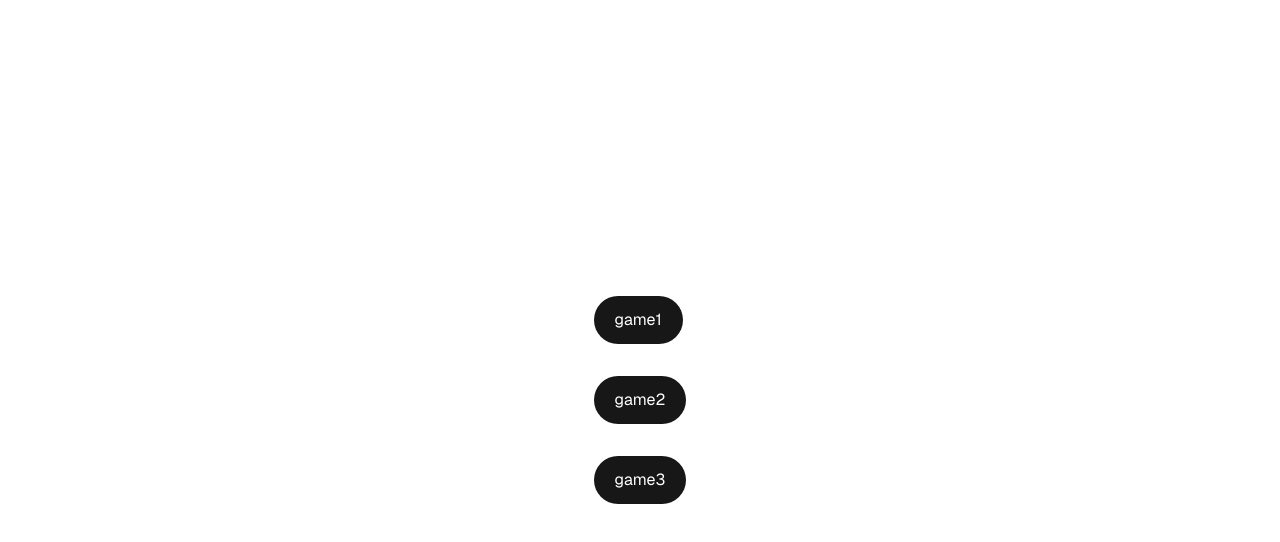
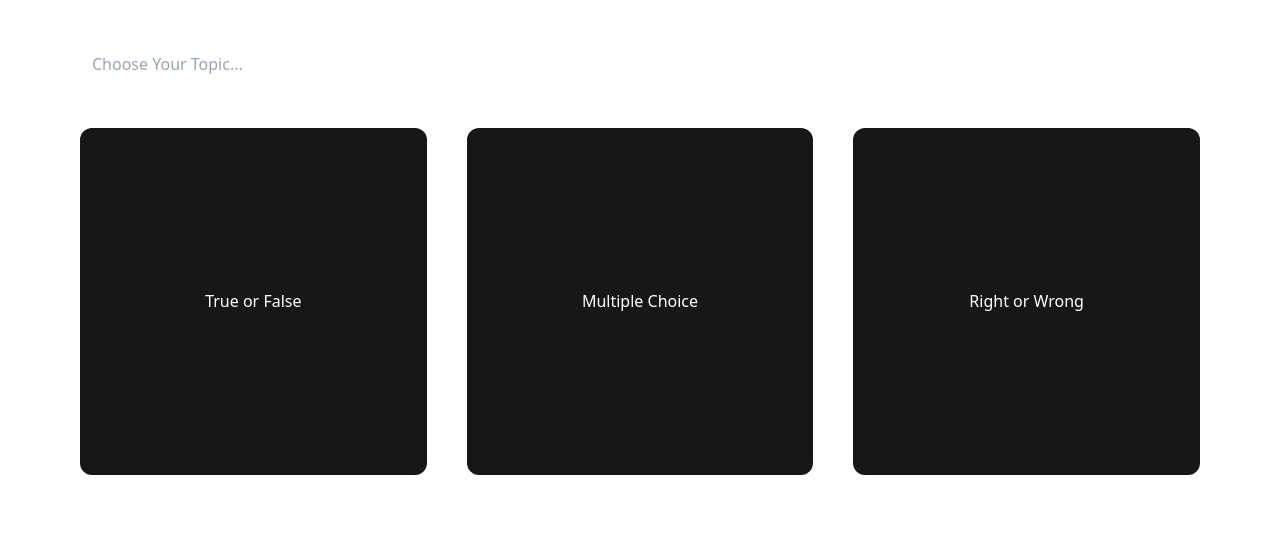
Before and after one commit to trinchngk/play2learn, a Next.js app: page / in a window 1280 px wide. Shown: the top 542 px of the page. Built offline with nearby package versions, Linux system fonts and the light colour scheme.

Commit message:
game1changes

```diff
--- a/app/game1/page.tsx
+++ b/app/game1/page.tsx
@@ -1,5 +1,77 @@
-export default function game1() {
+"use client";
+import { useSearchParams, useRouter } from "next/navigation";
+import { useState, useEffect } from "react";
+import axios from "axios";
+import React from "react";
+
+export default function Game1() {
+  const searchParams = useSearchParams();
+  const topic = searchParams.get("topic");
+  const router = useRouter();
+
+  const [gameData, setGameData] = useState<{ question: string; correctAnswer: string }[]>([]);
+  const [currIndex, setCurrIndex] = useState(0);
+  const [userScore, setUserScore] = useState(0);
+  const [gameOver, setGameOver] = useState(false);
+
+  useEffect(() => {
+    const fetchData = async () => {
+      try {
+        const response = await axios.post("https://r9s90fv4id.execute-api.us-east-1.amazonaws.com/truefalseopenai", {
+          topic: topic,
+        });
+
+        if (response.data?.questions) {
+          setGameData(response.data.questions);
+        }
+      } catch (err) {
+        console.error("Error fetching questions:", err);
+      }
+    };
+
+    fetchData();
+  }, [topic]);
+
+  const userChoice = (choice: string): void => {
+    if (gameData[currIndex]?.correctAnswer) {
+      const isCorrect = choice === gameData[currIndex].correctAnswer;
+      if (isCorrect) {
+        setUserScore((prev) => prev + 1);
+      }
+
+      if (currIndex === 9) {
+        setGameOver(true);
+      } else {
+        setCurrIndex((prev) => prev + 1);
+      }
+    }
+  };
+
   return (
-    <div>Hello</div>
+    <div style={{ textAlign: "center", marginTop: "50px" }}>
+      {gameOver ? (
+        <div>
+          <h2>Game Over!</h2>
+          <p>Your final score: {userScore} / 10</p>
+          <button onClick={() => router.push("/")}>Back to Home</button>
+        </div>
+      ) : gameData.length > 0 ? (
+        <div>
+          <h2>Question {currIndex + 1}</h2>
+          <p>{gameData[currIndex]?.question}</p>
+          <div>
+            <button onClick={() => userChoice("True")} style={{ margin: "10px", padding: "10px 20px" }}>
+              True
+            </button>
+            <button onClick={() => userChoice("False")} style={{ margin: "10px", padding: "10px 20px" }}>
+              False
+            </button>
+          </div>
+          <p>Score: {userScore}</p>
+        </div>
+      ) : (
+        <p>Loading questions...</p>
+      )}
+    </div>
   );
 }
--- a/app/page.tsx
+++ b/app/page.tsx
@@ -1,29 +1,53 @@
 'use client'
 
 import { useRouter } from 'next/navigation'
+import { IoSearch } from "react-icons/io5";
+import { useState } from 'react';
+import axios from 'axios';
+
 
 export default function Home() {
   const router = useRouter();
+  const [search, setSearch] = useState('');
+
   return (
-    <div className="grid grid-rows-[20px_1fr_20px] items-center justify-items-center min-h-screen p-8 pb-20 gap-16 sm:p-20 font-[family-name:var(--font-geist-sans)]">
-      <main className="flex flex-col gap-8 row-start-2 items-center sm:items-start">
-
-        <button
-          className='rounded-full border border-solid border-transparent transition-colors flex items-center justify-center bg-foreground text-background gap-2 hover:bg-[#383838] dark:hover:bg-[#ccc] text-sm sm:text-base h-10 sm:h-12 px-4 sm:px-5'
-          type="button" onClick={() => router.push('/game1')}>
-          game1
-        </button>
-        <button
-          className='rounded-full border border-solid border-transparent transition-colors flex items-center justify-center bg-foreground text-background gap-2 hover:bg-[#383838] dark:hover:bg-[#ccc] text-sm sm:text-base h-10 sm:h-12 px-4 sm:px-5'
-          type="button" onClick={() => router.push('/game2')}>
-          game2
-        </button>
-        <button
-          className='rounded-full border border-solid border-transparent transition-colors flex items-center justify-center bg-foreground text-background gap-2 hover:bg-[#383838] dark:hover:bg-[#ccc] text-sm sm:text-base h-10 sm:h-12 px-4 sm:px-5'
-          type="button" onClick={() => router.push('/game3')}>
-          game3
-        </button>
-      </main>
+    <div className='h-full min-h-screen h-[calc(100vh)] font-sans text-white p-10'>
+        <div className='flex justify-center items-center gap-x-4 w-2/3'>
+          <input
+            type="text"
+            value={search}
+            className=' bg-white text-black p-3 rounded-xl w-full ml-10 mr-3 focus:outline-none focus:ring focus:ring-blue-300'
+            placeholder='Choose Your Topic...'
+            onChange={(e) => setSearch(e.target.value)}
+            >
+          </input>
+        </div>
+        <div className='grid sm:grid-cols-2 lg:grid-cols-3 xl:grid-cols-3 gap-10 m-10'>
+          <div
+            className='rounded-xl border border-solid border-transparent transition-colors flex items-center justify-center bg-foreground text-background hover:bg-[#383838] dark:hover:bg-[#ccc] text-sm sm:text-base w-full aspect-square hover:cursor-pointer'
+            onClick={() => {
+              router.push(`/game1?topic=${encodeURIComponent(search)}`);
+            }}
+            >
+            True or False
+          </div>
+          <div
+            className='rounded-xl border border-solid border-transparent transition-colors flex items-center justify-center bg-foreground text-background hover:bg-[#383838] dark:hover:bg-[#ccc] text-sm sm:text-base w-full aspect-square hover:cursor-pointer'
+            onClick={() => {
+              router.push(`/game2?topic=${encodeURIComponent(search)}`);
+            }}
+            >
+            Multiple Choice
+          </div>
+          <div
+            className='rounded-xl border border-solid border-transparent transition-colors flex items-center justify-center bg-foreground text-background hover:bg-[#383838] dark:hover:bg-[#ccc] text-sm sm:text-base w-full aspect-square hover:cursor-pointer'
+            onClick={() => {
+              router.push(`/game3?topic=${encodeURIComponent(search)}`);
+            }}
+            >
+            Right or Wrong
+          </div>
+        </div>
     </div>
   );
 }
```
Also changed, not shown: package.json (+7 -6 lines), 1 other file (tests, documents, lock files or other folders).
